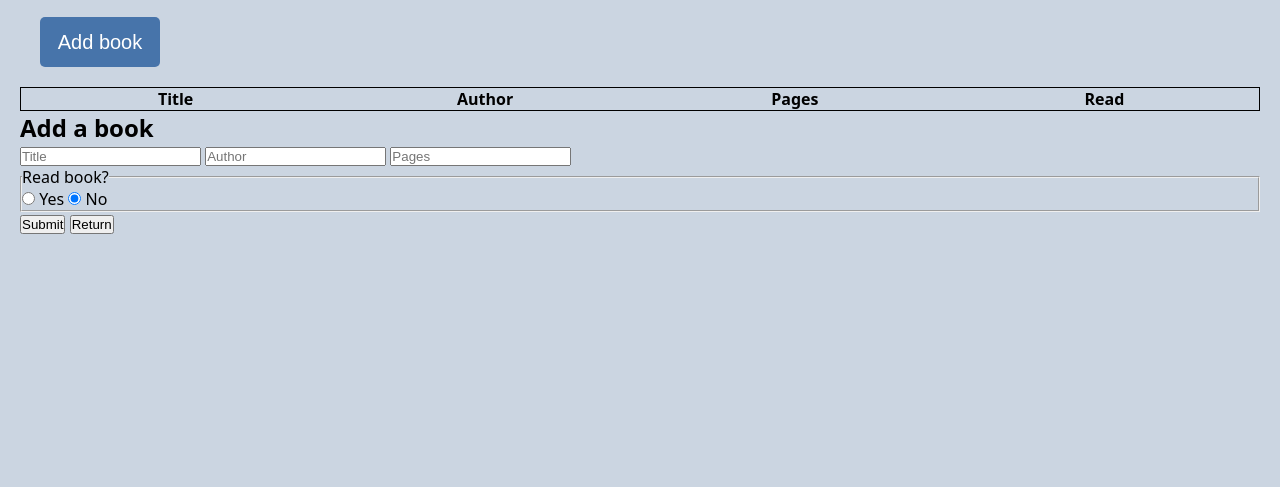
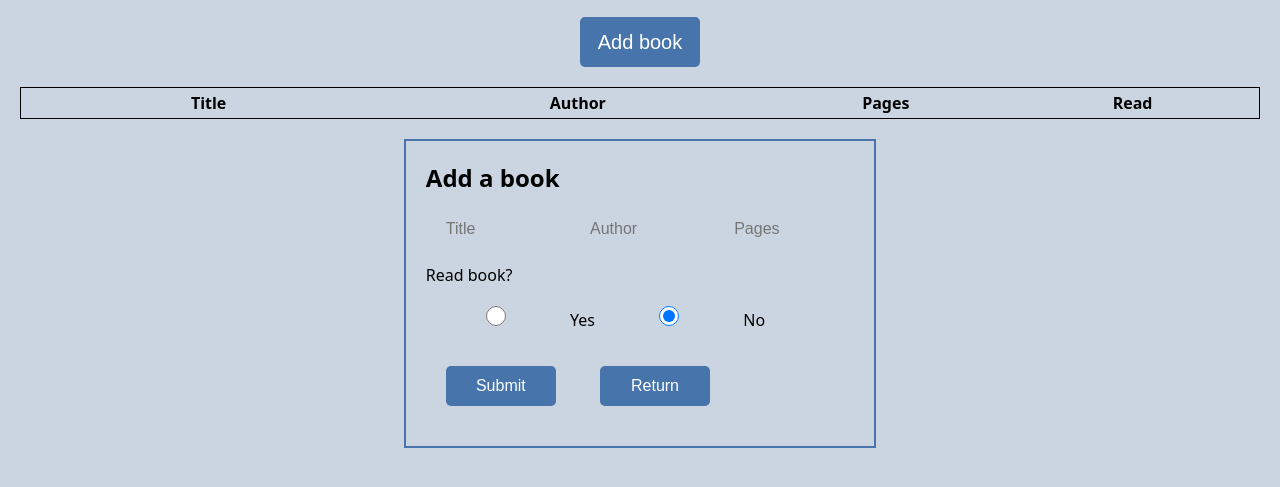
Before and after one commit to olivL0/library, a plain HTML site: page index.html in a window 1280 px wide. Shown: the part 119-606 px from the top of the page. Drawn offline with Linux system fonts and the light colour scheme.

Commit message:
fix column alignment

```diff
--- a/style.css
+++ b/style.css
@@ -19,23 +19,62 @@ h1 {
 }
 
 .main {
-
+    display: flex;
+    flex-direction: column;
+    align-items: center;
 }
 
 table {
     width: 100%;
+    table-layout: fixed;
     border: 1px black solid;
-    border-collapse: collapse;
-    table-layout: fixed;
+}
+
+tbody {
+    display: block;
+    overflow-y: scroll;
+    text-align: left;
+}
+
+thead, tbody tr {
+    display: table;
+    width: 100%;
+}
+
+thead {
+    width: 100%;
+}
 
 td {
-        border: 1px black solid;
     text-align: center;
 }
 th {
     text-overflow: ellipsis;
     overflow: hidden;
 }
+
+td:nth-child(1) {
+    width: 30%;
+}
+
+td:nth-child(2) {
+    width: 30%;
+}
+
+td:nth-child(3) {
+    width: 20%;
+}
+
+th:nth-child(1) {
+    width: 30%;
+}
+
+th:nth-child(2) {
+    width: 30%;
+}
+
+th:nth-child(3) {
+    width: 20%;
 }
 
 .new {
@@ -48,3 +87,51 @@ table {
     background-color: #4774aa;
     color: white;
 }
+
+button:hover {
+    background-color: #5486c4;
+}
+
+button:active {
+    background-color: #659fe5;
+}
+
+.form {
+    padding: 20px;
+    border: 2px solid #4774aa;
+    margin: 20px;
+}
+
+input {
+    border: none;
+    background-color: #cbd5e1;
+    height: 30px;
+    width: 100px;
+    font-size: 16px;
+    margin: 20px;
+
+}
+
+input:active {
+    border: none;
+}
+
+fieldset {
+    border: none;
+}
+
+#yes, #no {
+    height: 20px;
+    color: #4774aa;
+}
+
+#submit, #return {
+    border: none;
+    height: 40px;
+    width: 110px;
+    border-radius: 5px;
+    font-size: 16px;
+    margin: 20px;
+    background-color: #4774aa;
+    color: white;
+}
```
Lines whose indentation alone changed are shown as unchanged.
